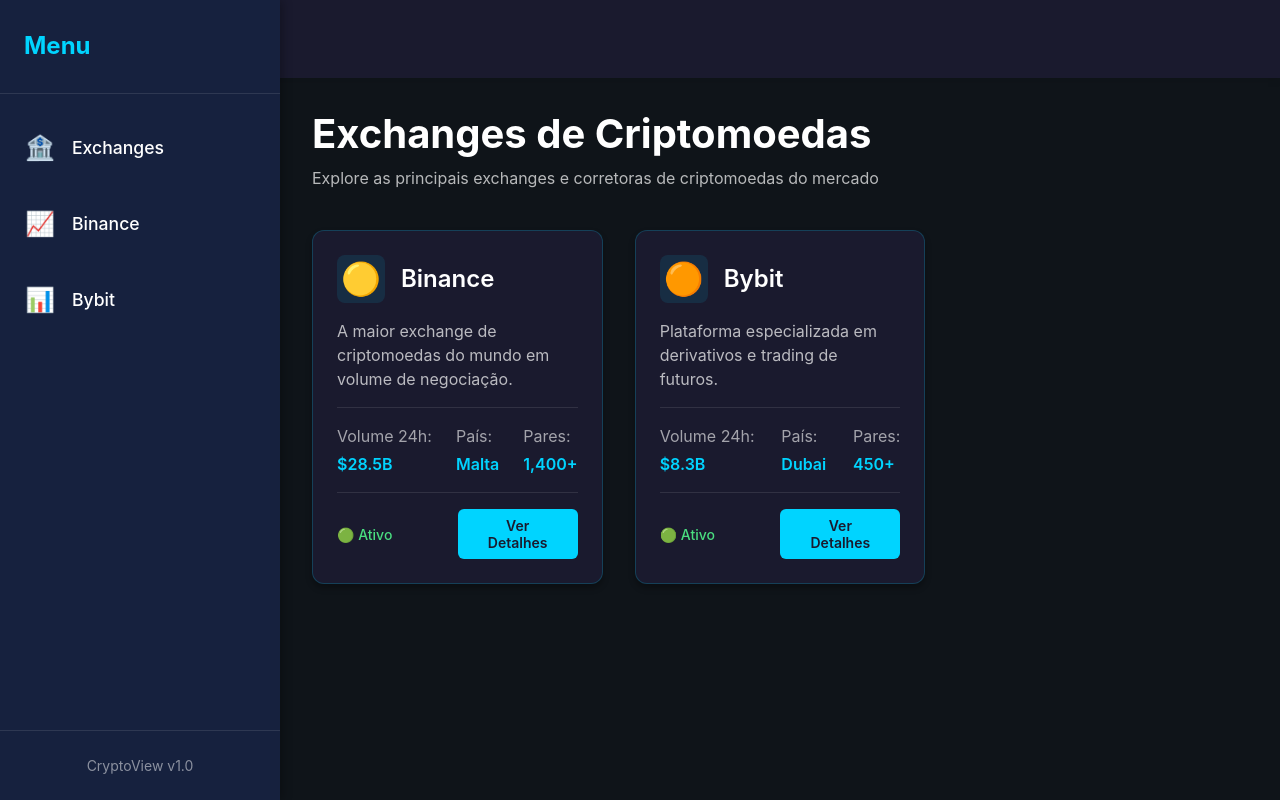
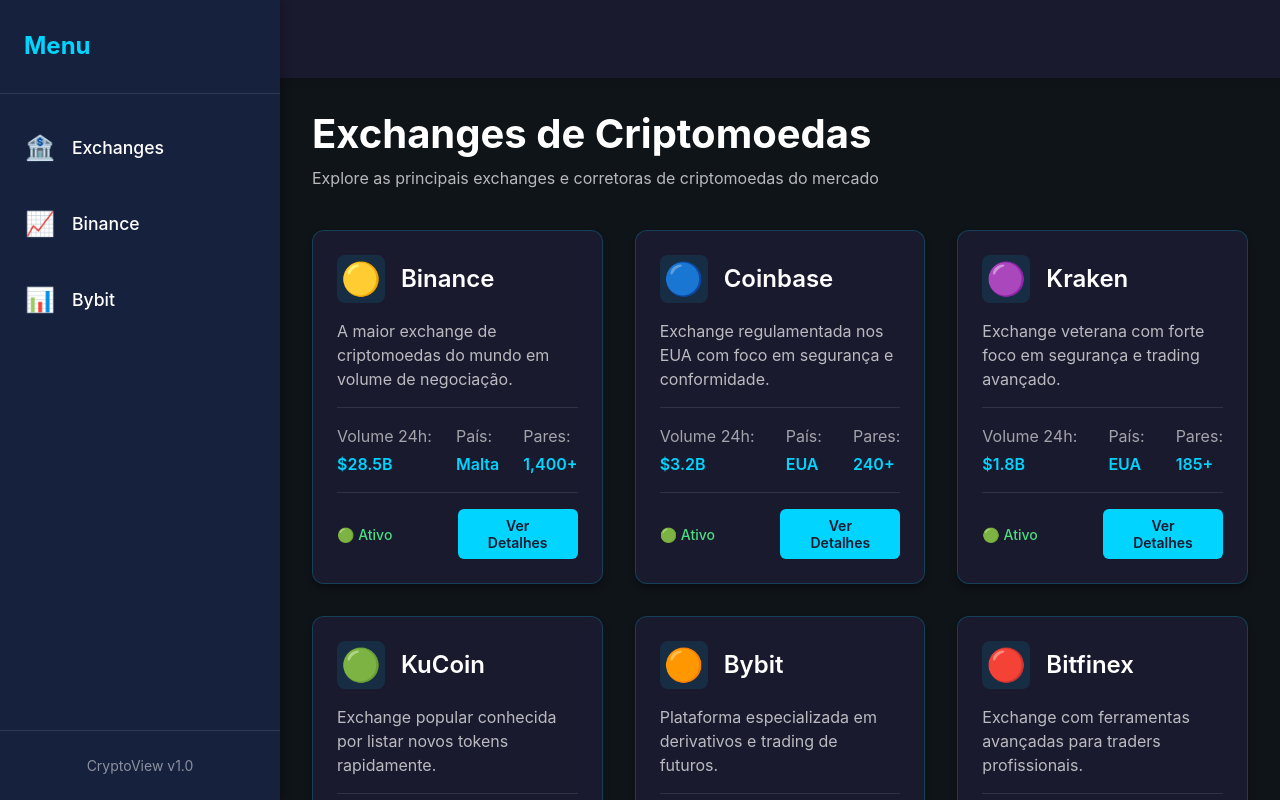
Before and after one commit to infnet-antonio-lemos/projeto-bloco-react, a React (Vite) app: page / in a window 1280 px wide. Shown: the top 800 px of the page. Built offline with nearby package versions, Linux system fonts and the light colour scheme.

Commit message:
Exibir mais exchanges como mock

```diff
--- a/src/components/Exchanges/ExchangeList.jsx
+++ b/src/components/Exchanges/ExchangeList.jsx
@@ -14,36 +14,36 @@
       tradingPairs: '1,400+',
       status: 'active'
     },
-    // {
-    //   id: 2,
-    //   name: 'Coinbase',
-    //   icon: '🔵',
-    //   description: 'Exchange regulamentada nos EUA com foco em segurança e conformidade.',
-    //   volume24h: '$3.2B',
-    //   country: 'EUA',
-    //   tradingPairs: '240+',
-    //   status: 'active'
-    // },
-    // {
-    //   id: 3,
-    //   name: 'Kraken',
-    //   icon: '🟣',
-    //   description: 'Exchange veterana com forte foco em segurança e trading avançado.',
-    //   volume24h: '$1.8B',
-    //   country: 'EUA',
-    //   tradingPairs: '185+',
-    //   status: 'active'
-    // },
-    // {
-    //   id: 4,
-    //   name: 'KuCoin',
-    //   icon: '🟢',
-    //   description: 'Exchange popular conhecida por listar novos tokens rapidamente.',
-    //   volume24h: '$1.5B',
-    //   country: 'Seychelles',
-    //   tradingPairs: '700+',
-    //   status: 'active'
-    // },
+    {
+      id: 2,
+      name: 'Coinbase',
+      icon: '🔵',
+      description: 'Exchange regulamentada nos EUA com foco em segurança e conformidade.',
+      volume24h: '$3.2B',
+      country: 'EUA',
+      tradingPairs: '240+',
+      status: 'active'
+    },
+    {
+      id: 3,
+      name: 'Kraken',
+      icon: '🟣',
+      description: 'Exchange veterana com forte foco em segurança e trading avançado.',
+      volume24h: '$1.8B',
+      country: 'EUA',
+      tradingPairs: '185+',
+      status: 'active'
+    },
+    {
+      id: 4,
+      name: 'KuCoin',
+      icon: '🟢',
+      description: 'Exchange popular conhecida por listar novos tokens rapidamente.',
+      volume24h: '$1.5B',
+      country: 'Seychelles',
+      tradingPairs: '700+',
+      status: 'active'
+    },
     {
       id: 5,
       name: 'Bybit',
@@ -54,16 +54,16 @@
       tradingPairs: '450+',
       status: 'active'
     },
-    // {
-    //   id: 6,
-    //   name: 'Bitfinex',
-    //   icon: '🔴',
-    //   description: 'Exchange com ferramentas avançadas para traders profissionais.',
-    //   volume24h: '$620M',
-    //   country: 'Hong Kong',
-    //   tradingPairs: '330+',
-    //   status: 'active'
-    // }
+    {
+      id: 6,
+      name: 'Bitfinex',
+      icon: '🔴',
+      description: 'Exchange com ferramentas avançadas para traders profissionais.',
+      volume24h: '$620M',
+      country: 'Hong Kong',
+      tradingPairs: '330+',
+      status: 'active'
+    }
   ];
 
   return (
```
